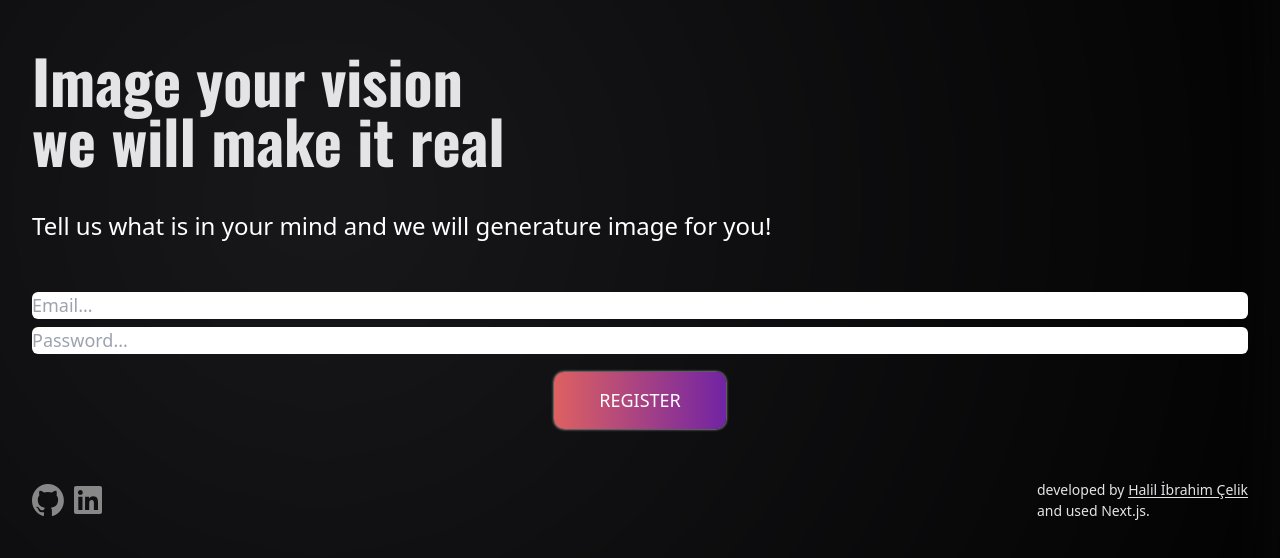
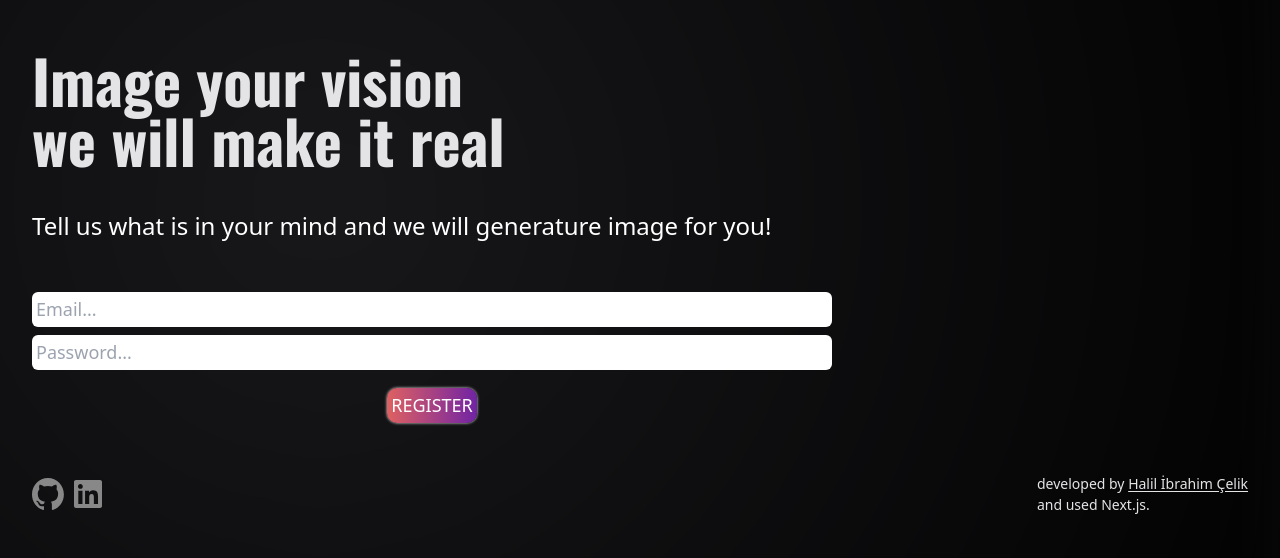
Before and after one commit to halilibrahimcelik/generateImage, a Next.js app: page /register in a window 1280 px wide. Shown: the top 558 px of the page. Built offline with nearby package versions, Linux system fonts and the light colour scheme.

Commit message:
feat:bug fixed while generating image

```diff
--- a/package.json
+++ b/package.json
@@ -24,6 +24,7 @@
     "zod": "^3.22.4"
   },
   "devDependencies": {
+    "@types/bcrypt": "^5.0.2",
     "@types/file-saver": "^2.0.7",
     "@types/fslightbox-react": "^1.7.6",
     "@types/node": "^20",
--- a/src/app/api/auth/[...nexthauth]/register/route.ts
+++ b/src/app/api/auth/register/route.ts
@@ -1,6 +1,8 @@
+import { NextResponse } from "next/server";
 import { z } from "zod";
+import { hash } from "bcrypt";
 
-export default async function POST(request: Request) {
+export async function POST(request: Request) {
   const emailSchema = z.string().email({ message: "Invalid email format" });
   const passwordSchema = z.string().min(4).max(100);
   try {
@@ -14,13 +16,18 @@ export default async function POST(request: Request) {
 
     try {
       passwordSchema.parse(password);
+      const hassPassword = await hash(password, 10);
+      console.log();
     } catch (passwordError) {
       return new Response(
         "Invalid password format. It should be at least 8 characters long",
         { status: 400 }
       );
     }
+    console.log({ email, password });
   } catch (error) {
     console.log({ error });
   }
+
+  return NextResponse.json({ message: "success" });
 }
--- a/src/components/form/index.tsx
+++ b/src/components/form/index.tsx
@@ -11,12 +11,12 @@ const Form = (props: Props) => {
   const textRef = React.useRef<HTMLTextAreaElement>(null);
   const handleSubmit = (e: React.FormEvent<HTMLFormElement>) => {
     const value = textRef.current?.value;
+    console.log(value);
     if (value?.trim() === "") return toast.warning("Please enter a query");
     e.preventDefault();
     onClick(value!);
 
-    generateImage();
-    toast.promise(generateImage, {
+    toast.promise(generateImage(value!), {
       pending: "Your image is being generated 🤔",
       success: "Yay, image has been rendered 🥳",
       error: "Unfortunately, there has been an eror, please try again 😢",
--- /dev/null
+++ b/src/components/registerForm/index.tsx
@@ -0,0 +1,45 @@
+"use client";
+import React from "react";
+
+type Props = {};
+
+const RegisterForm = (props: Props) => {
+  const handleSubmit = async (e: React.FormEvent<HTMLFormElement>) => {
+    e.preventDefault();
+    const formData = new FormData(e.currentTarget);
+    console.log(formData.get("email"), formData.get("password"));
+
+    const response = await fetch("/api/auth/register", {
+      method: "POST",
+      body: JSON.stringify({
+        email: formData.get("email"),
+        password: formData.get("password"),
+      }),
+    });
+    console.log({ response });
+  };
+  return (
+    <form
+      onSubmit={handleSubmit}
+      className="flex flex-col gap-2 w-[40rem] lg:w-[50rem]"
+    >
+      <input
+        className="text-black p-1 rounded-md"
+        placeholder="Email..."
+        type="email"
+        name="email"
+      />
+      <input
+        className="text-black p-1 rounded-md"
+        placeholder="Password..."
+        type="password"
+        name="password"
+      />
+      <button type="submit" className="btn-primary p-1 mx-auto w-fit">
+        Register
+      </button>
+    </form>
+  );
+};
+
+export default RegisterForm;
--- a/src/containers/registerContainer/index.tsx
+++ b/src/containers/registerContainer/index.tsx
@@ -1,26 +1,13 @@
 import React from "react";
 import Wrapper from "@/components/wrapper";
+import RegisterForm from "@/components/registerForm";
 
 type Props = {};
 
-const RegisterContainer = (props: Props) => {
+const RegisterContainer = async (props: Props) => {
   return (
     <Wrapper tag="section">
-      <form className="flex flex-col gap-2 w-[40rem] lg:w-[50rem]">
-        <input
-          className="text-black p-1 rounded-md"
-          placeholder="Email..."
-          type="email"
-        />
-        <input
-          className="text-black p-1 rounded-md"
-          placeholder="Password..."
-          type="password"
-        />
-        <button type="submit" className="btn-primary p-1 mx-auto w-fit">
-          Register
-        </button>
-      </form>
+      <RegisterForm />
     </Wrapper>
   );
 };
```
Also changed, not shown: src/hooks/useMain.tsx (+4 -5 lines), src/app/api/auth/[...nextauth]/option.ts (renamed from src/app/api/auth/[...nexthauth]/option.ts), src/app/api/auth/[...nextauth]/route.ts (renamed from src/app/api/auth/[...nexthauth]/route.ts), 1 other file (tests, documents, lock files or other folders).
